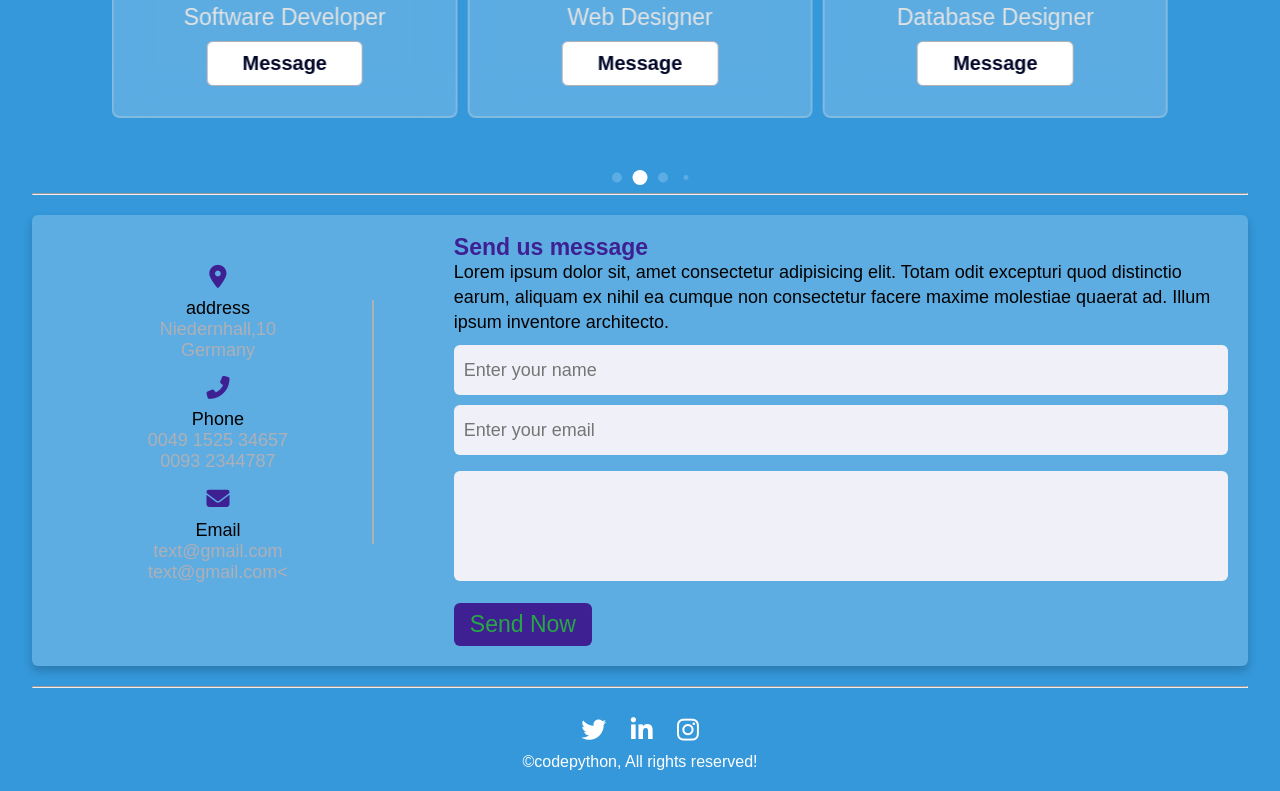
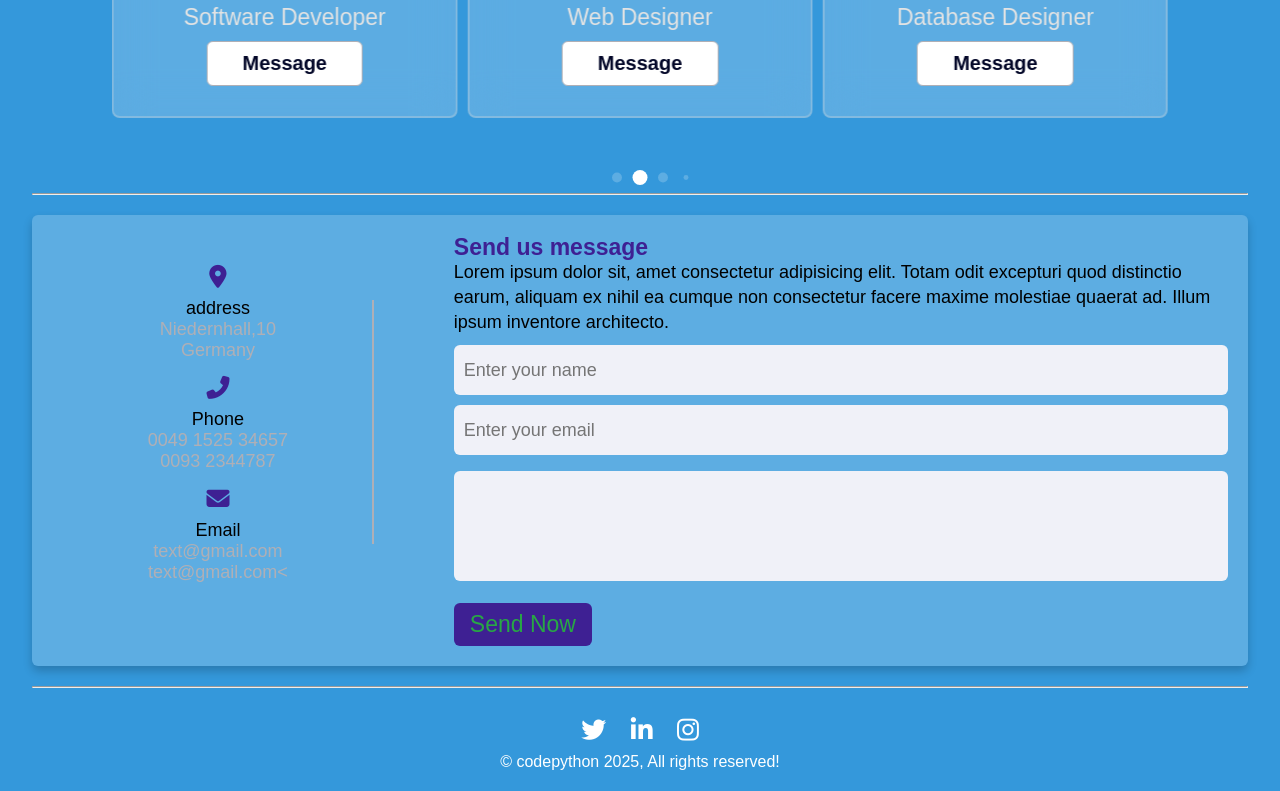
Before and after one commit to JumaQasimiM/Personal, a plain HTML site: page index.html in a window 1280 px wide. Shown: the part 1042-1833 px from the top of the page. Drawn offline with nearby package versions, Linux system fonts and the light colour scheme.

Commit message:
Update index.html

```diff
--- a/index.html
+++ b/index.html
@@ -227,7 +227,7 @@
             <i class="fa-brands fa-linkedin-in"></i>
             <i class="fa-brands fa-instagram"></i>
           </div>
-          <p>&copy;codepython, All rights reserved!</p>
+          <p>&copy; codepython 2025, All rights reserved!</p>
         </div>
       </footer>
       <!-- end main section -->
```
